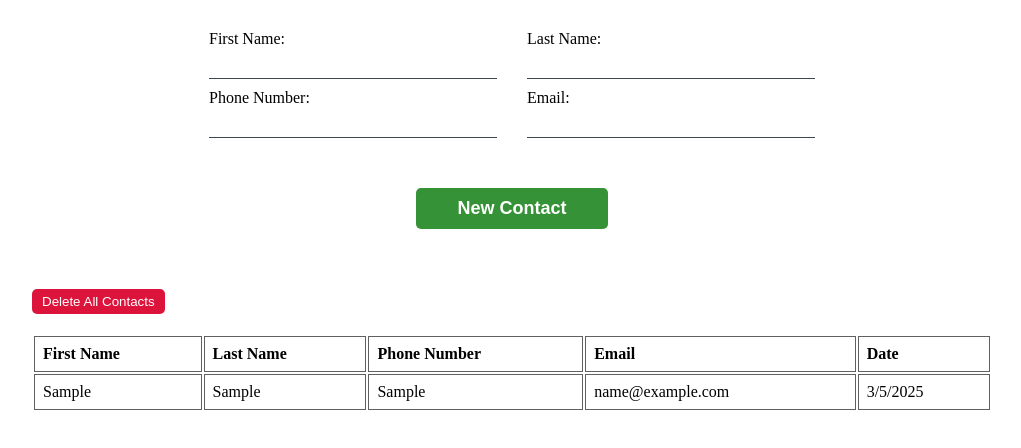
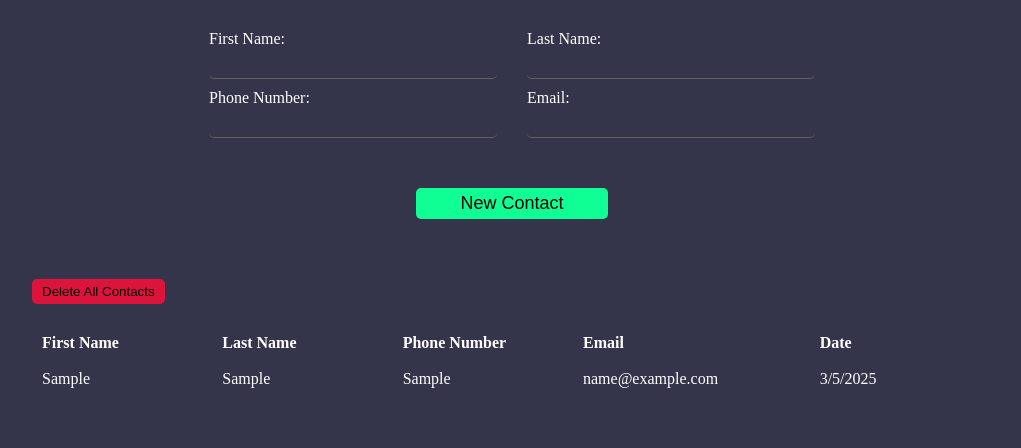
Before and after one commit to iceicles/contact-book, a plain HTML site: page index.html in a window 1280 px wide. Both pictures are taken after typing "Sample", "Sample", "Sample", "name@example.com" into the empty fields and a click on the input "New Contact". Shown: the whole page, without its empty margins (128-1149 px from the left). Drawn offline with Linux system fonts and the light colour scheme.

Commit message:
style changes

```diff
--- a/styles.css
+++ b/styles.css
@@ -7,8 +7,9 @@
 
 :root {
     --danger: rgb(220,20,60);
-    --success: rgba(7, 120, 7, 0.808);
-    --success-light: rgba(0, 176, 0, 0.555);
+    /* --danger: rgb(251,46,1); */
+    --success: rgb(15, 255, 149);
+    /* --success-light: rgb(159, 248, 210); */
     /* https://www.color-hex.com/color-palette/24138 */
     --slate-light: rgb(81, 90, 94);
     --slate-medium: rgb(96, 102, 109);
@@ -16,11 +17,25 @@
     --slate-muted: rgb(94, 94, 101);
     --slate-deep: rgb(58, 61, 69);
     --slate-brown: rgb(96,96,96);
+    /* https://www.color-hex.com/color/34344a#color-schemes */
+    --space-cadet: rgb(52 52 74);
+    --space-cadet-light: rgb(62,60,83)
+
+
+}
+
+body {
+   background-color: var(--space-cadet);
+   color: white;
 }
 
 button,
 input[type='submit']{
     cursor: pointer;
+    color: black;
+    padding: 5px 10px;
+    border-radius: 5px;
+    font-weight: 400;
 }
 
 .form-container {
@@ -44,27 +59,24 @@ input[type='submit']{
     width: 30%;
 }
 
-.contact-form input {
+.contact-form input:not(input[type='submit']) {
     padding: 5px;
-    &:not(input[type='submit']) {
-        border-bottom: 1px solid var(--slate-dark);
-    }
+    color: white;
+    border-bottom: 1px solid var(--slate-brown);
+    background-color: rgb(52 52 74);
+    border-radius: 5px;
 }
 
 .contact-form input[type='submit']{
-    padding: 10px 5px;
     margin: 40px auto 0 auto;
     width: 20%;
     background-color: var(--success);
-    color: white;
-    font-weight: 700;
-    border-radius: 5px;
     font-size: 18px;
 }
 
-.contact-form input[type='submit']:active {
+/* .contact-form input[type='submit']:active {
     background-color: var(--success-light);
-}
+} */
 
 .name-container,
 .other-info-container {
@@ -83,13 +95,17 @@ table {
 }
 
 td, th {
-    border: 1px solid var(--slate-brown);
     text-align: left;
     padding: 8px;
 }
 
+th {
+    width: 10%;
+    max-width: 150px;
+}
+
 tr:nth-child(even) {
-    background-color: var(--slate-light);
+    background-color: var(--space-cadet-light);
     color: white;
 }
 
@@ -99,10 +115,6 @@ tr:nth-child(even) {
 }
 
 .del-contacts{
-    padding: 5px 10px;
     margin-bottom: 20px;
     background-color: var(--danger);
-    color: white;
-    border-radius: 5px;
-    font-weight: 400;
 }
```
